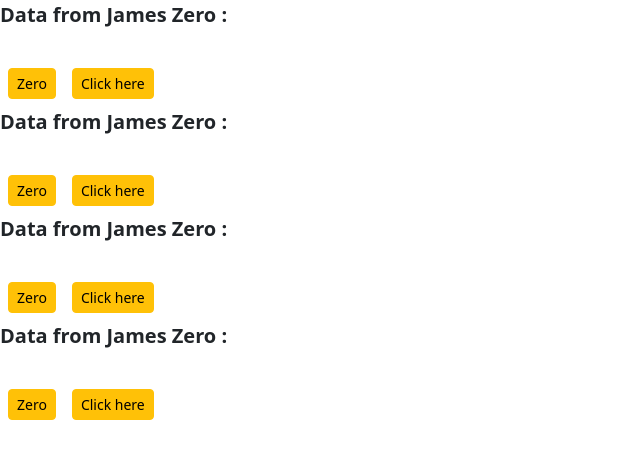
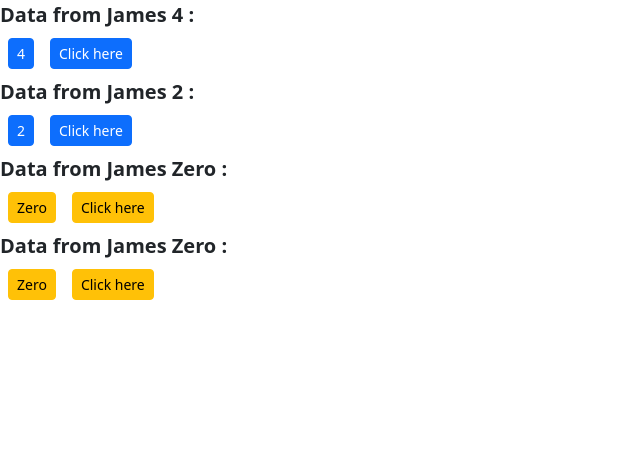
Before and after one commit to brandlab-au/amplify_old, a React (Create React App) app: page / in a window 1280 px wide. Shown: the top 458 px of the page, without its empty margins (0-640 px from the left). Built offline with nearby package versions, Linux system fonts and the light colour scheme.

Commit message:
pass data back to another component

```diff
--- a/src/components/counter.jsx
+++ b/src/components/counter.jsx
@@ -5,7 +5,7 @@ import "bootstrap/dist/css/bootstrap.css";
 
 class Counter extends Component {
   state = {
-    count: 0,
+    count: this.props.count,
   };
 
   styles = {
@@ -37,11 +37,11 @@ class Counter extends Component {
   //   }
 
   render() {
+    console.log("pro", this.props);
     return (
       <div>
         <span style={this.styles}>
           Data from James {this.formatCount()} :<br></br>
-          <br></br>
         </span>
         <button className={this.gerbadgeClasses()}>{this.formatCount()}</button>
         <button
--- a/src/components/counters.jsx
+++ b/src/components/counters.jsx
@@ -4,8 +4,8 @@ import Counter from "./counter";
 class Counters extends Component {
   state = {
     counters: [
-      { id: 1, value: 0 },
-      { id: 2, value: 0 },
+      { id: 1, value: 4 },
+      { id: 2, value: 2 },
       { id: 3, value: 0 },
       { id: 4, value: 0 },
     ],
@@ -14,10 +14,11 @@ class Counters extends Component {
     return (
       <div>
         {this.state.counters.map((counter) => (
-          <Counter key={counter.id}>
-            value={counter.value}
-            selected = {true}
-          </Counter>
+          <Counter key={counter.id} count={counter.value}></Counter>
+          //   <Counter key={counter.id}>
+          //     value={counter.value}
+          //     <h4>Nice #{counter.id}</h4>
+          //   </Counter>
         ))}
       </div>
     );
```
